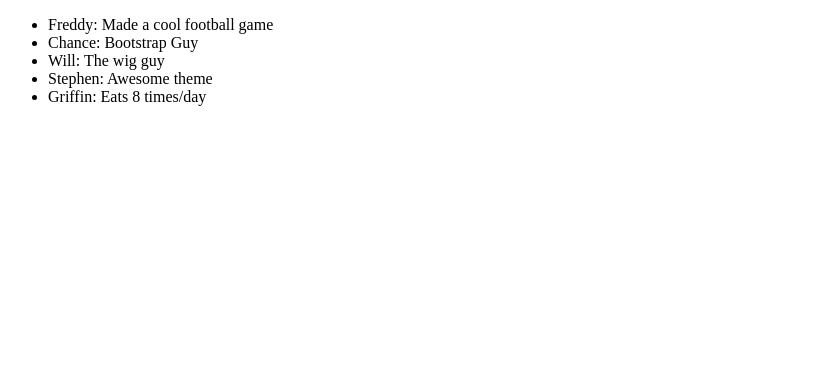
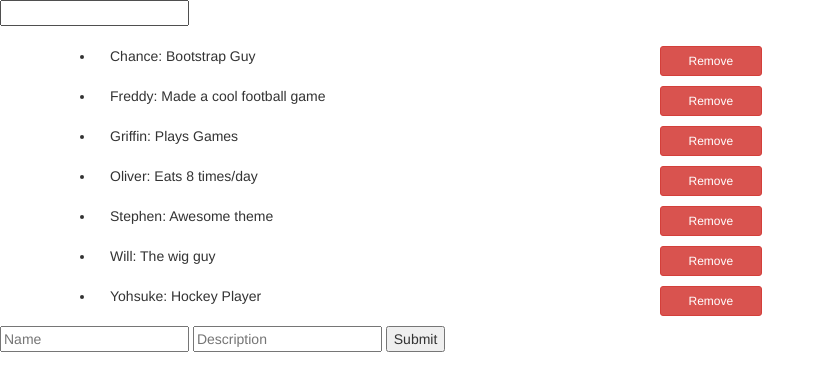
Before and after one commit to oliverlai55/angular-session2, a plain HTML site: page angular-session2.html in a window 1280 px wide. Shown: the whole page, without its empty margins (0-825 px from the left). Drawn offline with nearby package versions, Linux system fonts and the light colour scheme.

Commit message:
Added 'remove' buttons and bootstrap

```diff
--- a/angular-session2.html
+++ b/angular-session2.html
@@ -6,14 +6,31 @@
 	<title></title>
 	<script src="https://ajax.googleapis.com/ajax/libs/angularjs/1.3.15/angular.min.js"></script>
 	<script type="text/javascript" src="controller.js"></script>
+	<link rel="stylesheet" href="https://maxcdn.bootstrapcdn.com/bootstrap/3.3.5/css/bootstrap.min.css" integrity="sha512-dTfge/zgoMYpP7QbHy4gWMEGsbsdZeCXz7irItjcC3sPUFtf0kuFbDz/ixG7ArTxmDjLXDmezHubeNikyKGVyQ==" crossorigin="anonymous">
+	<link rel="stylesheet" type="text/css" href="styles.css">
 
 </head>
 <body ng-controller="myController">
 
-	<ul>
-		<li ng-repeat="person in items">
-			{{person.name}}: {{person.desc}}
-		</li>
-	</ul>
+<div id="filter">
+	<input ng-model="filterSearch" type="text">
+</div>
+
+<div class="container align-center">
+	<div class="row">
+		<ul>
+			<li ng-repeat="person in students | filter:filterSearch | orderBy:'name'"> <span class="col-md-6">
+				{{person.name}}: {{person.desc}}</span>
+				<a class="btn btn-danger btn-sm col-md-6" href="#" ng-click="removeStudent(person)">Remove</a>
+			</li>
+		</ul>
+	</div>
+</div>
+
+	<form ng-submit="addPerson()">
+		<input type="text" ng-model="newName" placeholder="Name">
+		<input type="text" ng-model="newDesc" placeholder="Description">
+		<input type="submit">
+	</form>
 </body>
 </html>
--- a/controller.js
+++ b/controller.js
@@ -1,5 +1,19 @@
 angular.module('myApp',[]).controller('myController',function($scope){
-	$scope.items =[
+
+	$scope.addPerson = function(){
+		$scope.students.push({
+			name: $scope.newName,
+			desc: $scope.newDesc
+		});
+		$scope.newName = "";
+		$scope.netDesc = "";
+	}
+
+	$scope.removeStudent = function (studentToRemove){
+		var i = $scope.students.indexOf(studentToRemove)
+		$scope.students.splice(i,1);
+	}
+	$scope.students =[
 
 	{
 		name: 'Freddy',
@@ -18,8 +32,16 @@ angular.module('myApp',[]).controller('myController',function($scope){
 		desc: 'Awesome theme'
 	},
 	{
+		name: 'Oliver',
+		desc: 'Eats 8 times/day'
+	},
+	{
 		name: 'Griffin',
-		desc: 'Eats 8 times/day'
+		desc: 'Plays Games'
+	},
+	{
+		name: 'Yohsuke',
+		desc: 'Hockey Player'
 	},
 
 	];
--- /dev/null
+++ b/styles.css
@@ -0,0 +1,7 @@
+li{
+	margin:20px 0;
+}
+
+.btn{
+	width:9%;
+}
```
